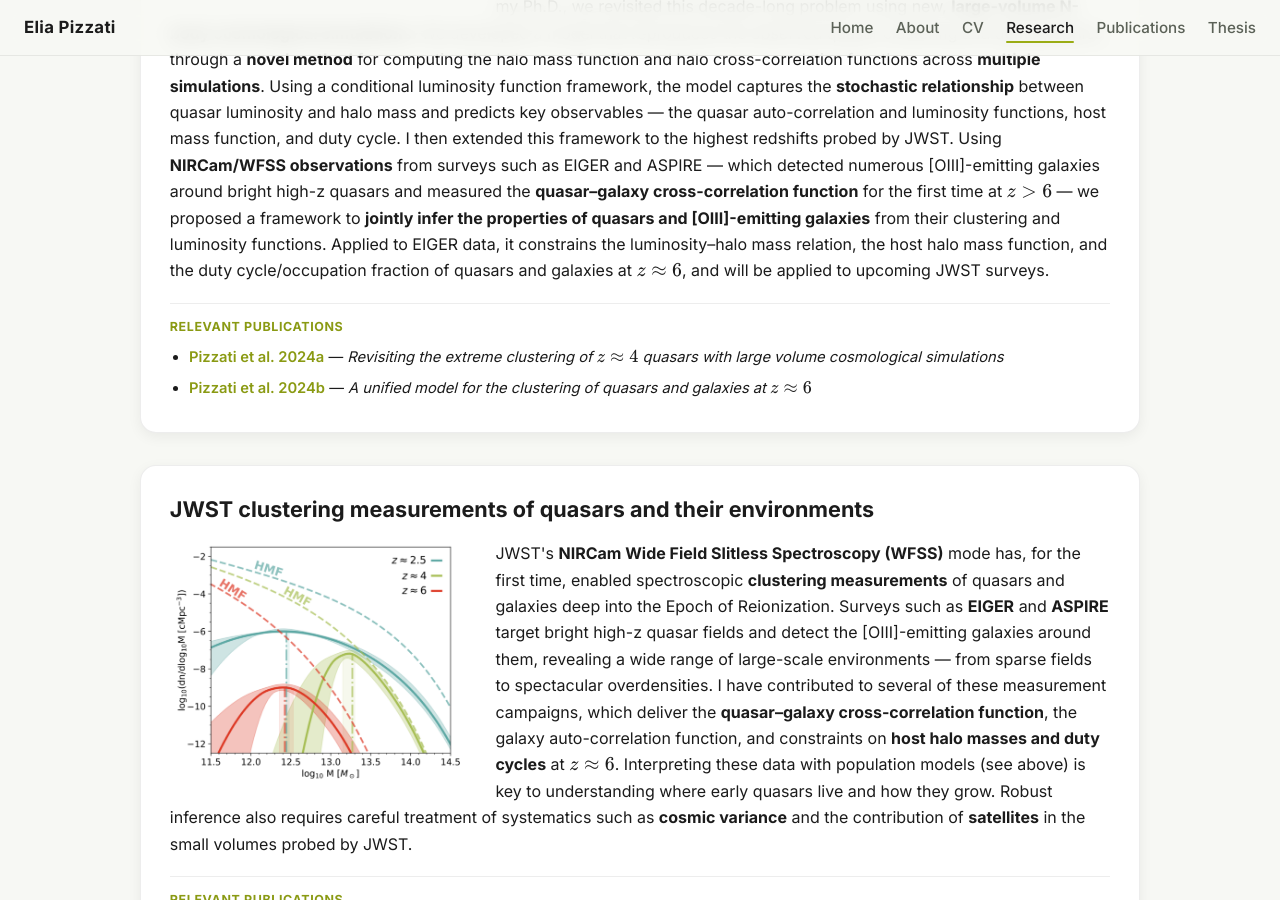
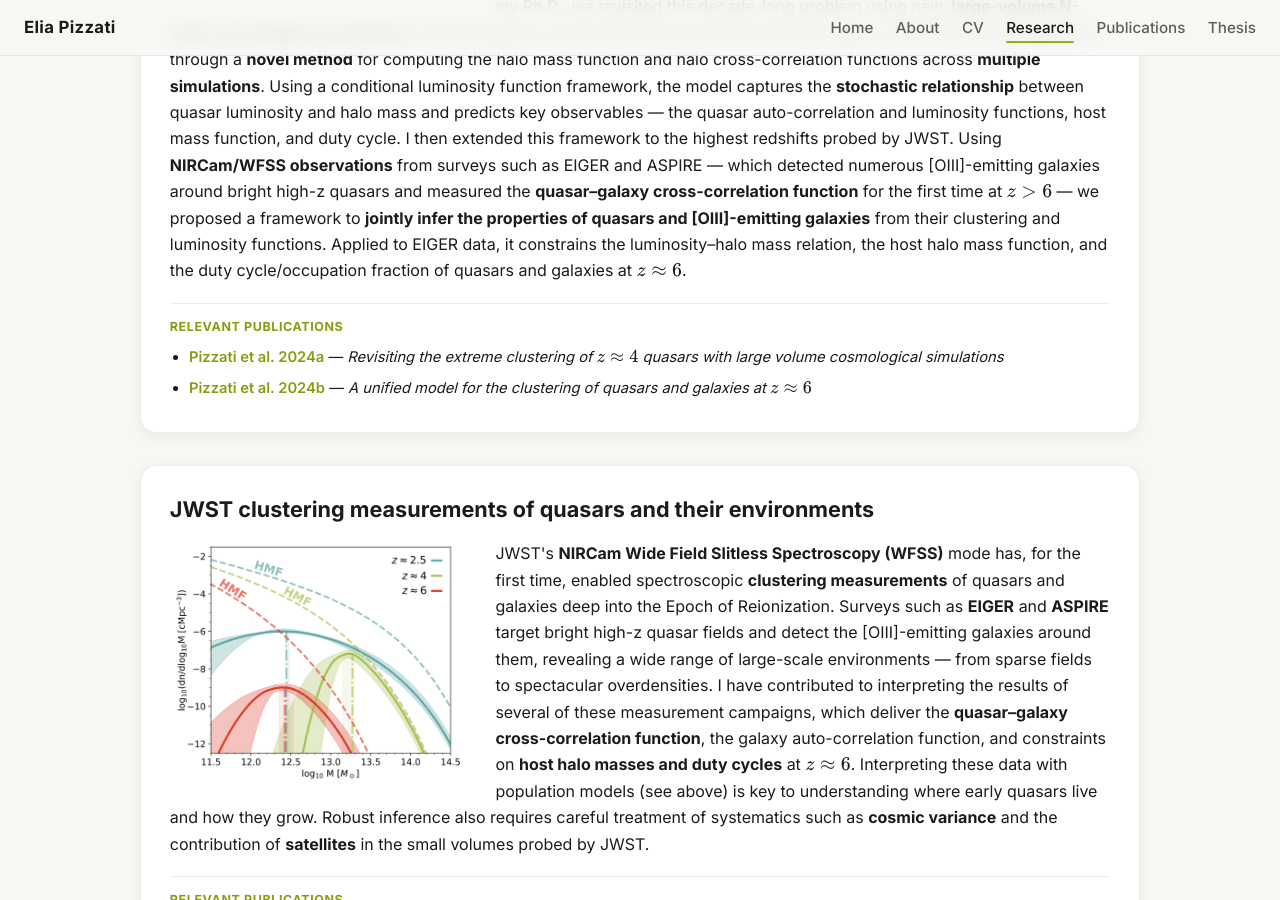
Before and after one commit to eliapizzati/eliapizzati.github.io, a Jekyll site: the page built from research.html, in a window 1280 px wide and 900 px high, scrolled down 1014 px. Built offline with Jekyll 4.4.1, drawn with Linux system fonts in a browser that asks for light colours.

Commit message:
fix: refine research descriptions for clarity and conciseness

```diff
--- a/research.html
+++ b/research.html
@@ -73,8 +73,7 @@ description: Research by Elia Pizzati on high-redshift quasars, supermassive bla
 				proposed a framework to <b>jointly infer the properties of quasars and [OIII]-emitting
 				galaxies</b> from their clustering and luminosity functions. Applied to EIGER data, it constrains
 				the luminosity&ndash;halo mass relation, the host halo mass function, and the duty
-				cycle/occupation fraction of quasars and galaxies at \(z\approx6\), and will be applied to
-				upcoming JWST surveys.
+				cycle/occupation fraction of quasars and galaxies at \(z\approx6\).
 			</div>
 
 			<div class="relevant-pubs">
@@ -102,7 +101,8 @@ description: Research by Elia Pizzati on high-redshift quasars, supermassive bla
 				and detect the [OIII]-emitting galaxies around them, revealing a wide range of large-scale
 				environments &mdash; from sparse fields to spectacular overdensities.
 
-				I have contributed to several of these measurement campaigns, which deliver the
+				I have contributed to interpreting the results of several of these measurement campaigns,
+				 which deliver the
 				<b>quasar&ndash;galaxy cross-correlation function</b>, the galaxy auto-correlation function, and
 				constraints on <b>host halo masses and duty cycles</b> at \(z\approx6\). Interpreting these data
 				with population models (see above) is key to understanding where early quasars live and how they
```
